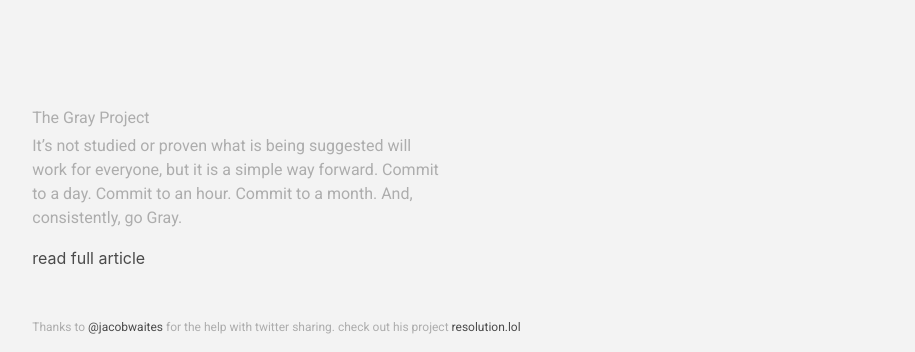
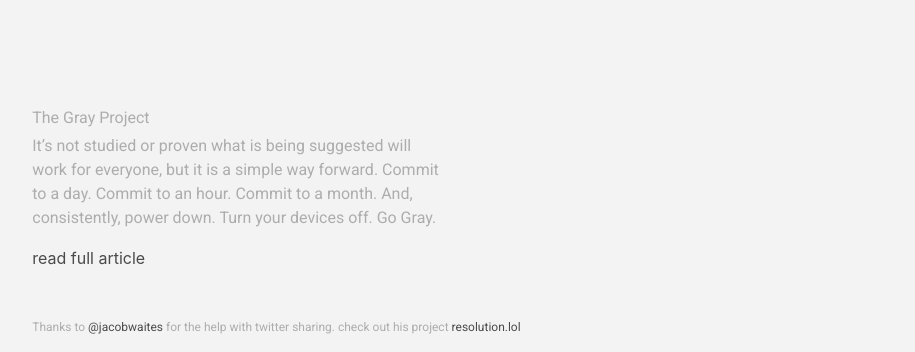
Before and after one commit to russpate/gray-web, a website: page index.html in a window 1280 px wide. Shown: the part 520-872 px from the top of the page, without its empty margins (114-1029 px from the left). Drawn offline with nearby package versions, Linux system fonts and the light colour scheme; a script that the page names is missing.

Commit message:
copy edit

```diff
--- a/index.html
+++ b/index.html
@@ -19,7 +19,7 @@
                 </div>
                 <div class="info col-md-5 row">
                     <h1 class="p">The Gray Project</h1>
-                    <p>It’s not studied or proven what is being suggested will work for everyone, but it is a simple way forward. Commit to a day. Commit to an hour. Commit to a month. And, consistently, go Gray.</p>
+                    <p>It’s not studied or proven what is being suggested will work for everyone, but it is a simple way forward. Commit to a day. Commit to an hour. Commit to a month. And, consistently, power down. Turn your devices off. Go Gray. </p>
                     <a class="a" href="https://medium.com/@russpate/the-practice-of-being-gray-ee21808b6d87">read full article</a>
                 </div>
                 <div class="thanks">
```
